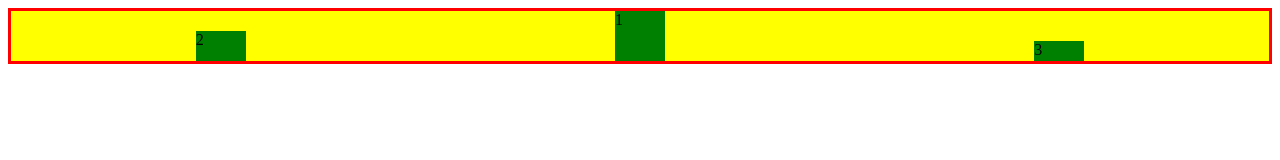
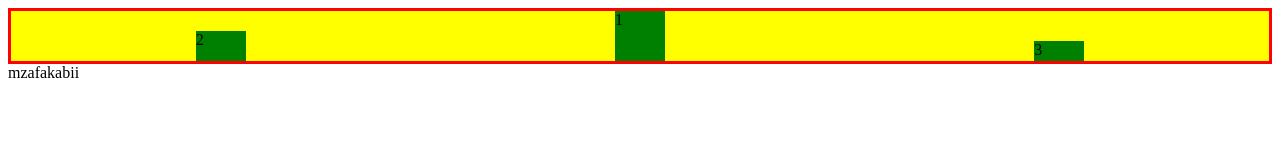
Before and after one commit to Ali1yard/flexbox, a plain HTML site: page index.html in a window 1280 px wide. Drawn offline with Linux system fonts and the light colour scheme.

Commit message:
adding div

```diff
--- a/index.html
+++ b/index.html
@@ -15,5 +15,6 @@
             <div id="item3" class="item">3</div>
         </div>
     </div>
+    <div> mzafakabii</div>
 </body>
 </html>
```
